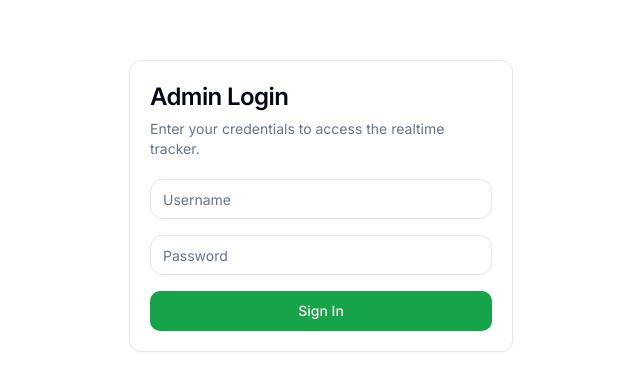
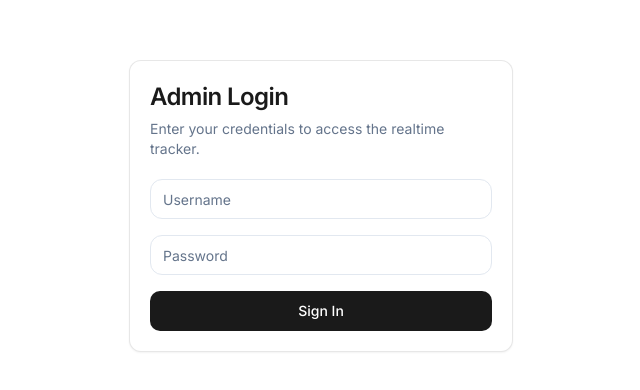
Before and after one commit to localServer2112/eitracker, a React (Vite) app: page / in a window 1280 px wide. Shown: the part 194-584 px from the top of the page, without its empty margins (319-959 px from the left). Built offline with nearby package versions, Linux system fonts and the light colour scheme.

Commit message:
Update login page to use Shadcn styling and #1a1a1a accent

```diff
--- a/src/components/Login.jsx
+++ b/src/components/Login.jsx
@@ -44,9 +44,9 @@ export default function Login({ onLogin }) {
 
   return (
     <div className="min-h-screen flex items-center justify-center bg-background p-4 flex-col gap-4">
-      <Card className="w-full max-w-sm">
+      <Card className="w-full max-w-sm border-[#1a1a1a]/10">
         <CardHeader>
-          <CardTitle className="text-2xl tracking-tight">Admin Login</CardTitle>
+          <CardTitle className="text-2xl tracking-tight text-[#1a1a1a]">Admin Login</CardTitle>
           <CardDescription>
             Enter your credentials to access the realtime tracker.
           </CardDescription>
@@ -59,6 +59,7 @@ export default function Login({ onLogin }) {
                 placeholder="Username"
                 value={username}
                 onChange={(e) => setUsername(e.target.value)}
+                className="focus-visible:ring-[#1a1a1a]"
                 required
               />
             </div>
@@ -68,13 +69,14 @@ export default function Login({ onLogin }) {
                 placeholder="Password"
                 value={password}
                 onChange={(e) => setPassword(e.target.value)}
+                className="focus-visible:ring-[#1a1a1a]"
                 required
               />
             </div>
             {error && <p className="text-destructive text-sm font-medium">{error}</p>}
             <Button
               type="submit"
-              className="w-full"
+              className="w-full bg-[#1a1a1a] text-white hover:bg-[#1a1a1a]/90"
               disabled={isLoading}
             >
               {isLoading ? 'Logging in...' : 'Sign In'}
```
